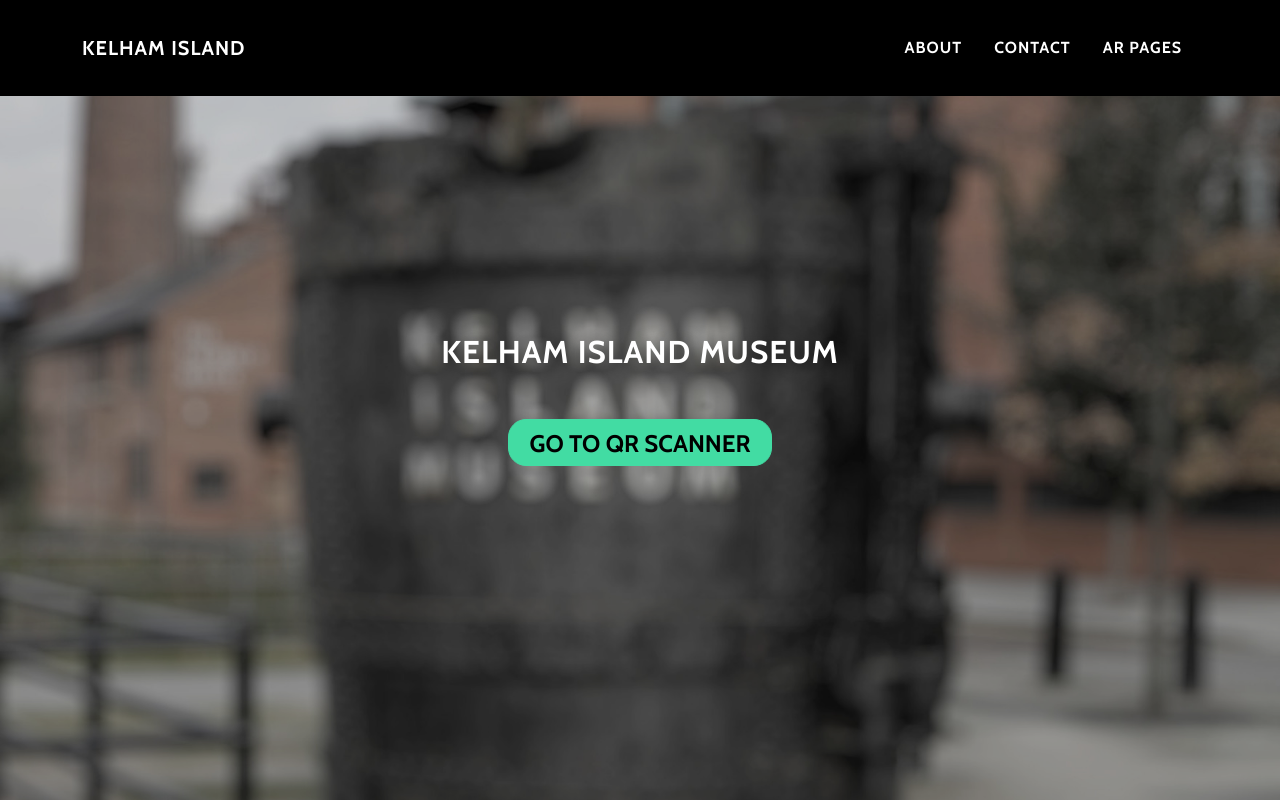
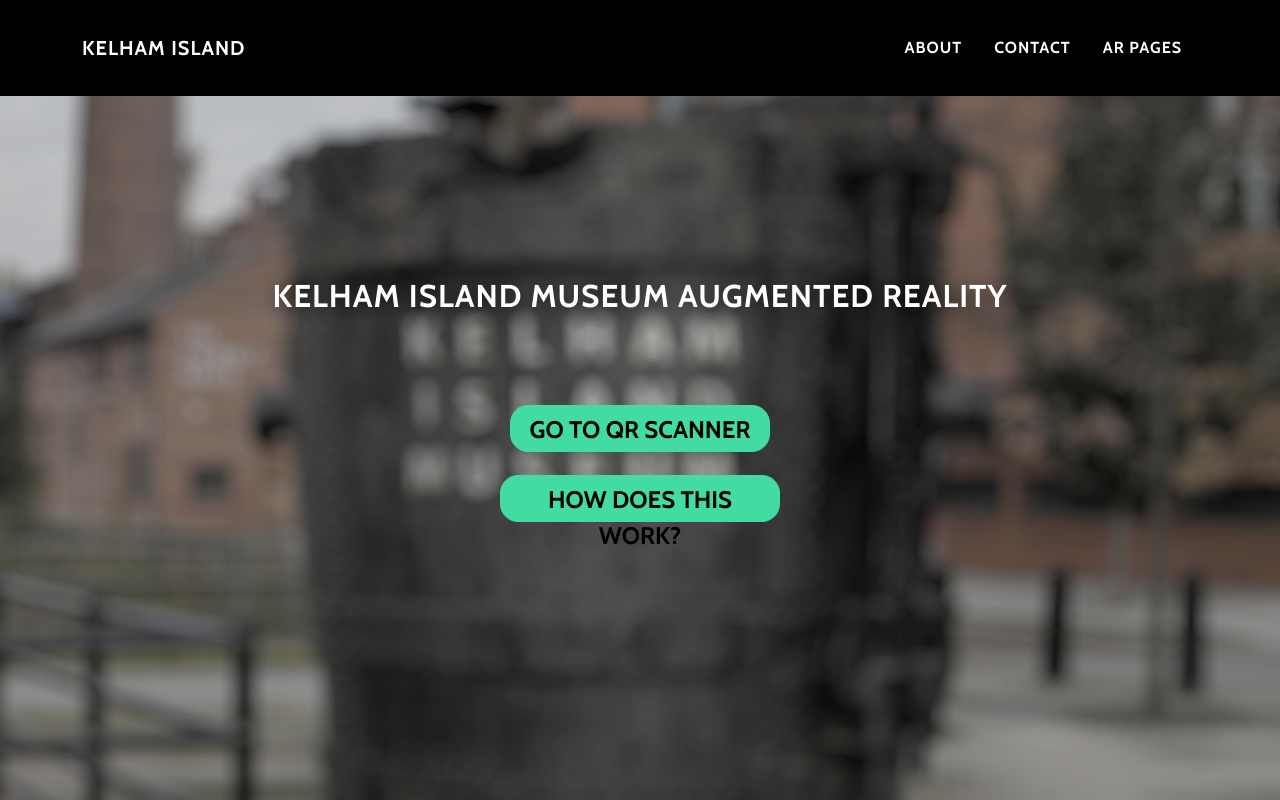
Before and after one commit to LiamD182/LJ3D.github.io, a plain HTML site: page Kelham/index.html in a window 1280 px wide. Drawn offline with nearby package versions, Linux system fonts and the light colour scheme.

Commit message:
Update index.html

```diff
--- a/Kelham/index.html
+++ b/Kelham/index.html
@@ -26,7 +26,15 @@
     </nav>
     <section class="masthead" style="transform: perspective(0px) translate(0px) rotate(0deg);background: url(&quot;assets/img/Steel-Ladle-Edited.jpg&quot;) top left / cover;height: 100vh;">
         <div class="intro-body" style="filter: blur(0px);height: 150px;width: 906px;background: rgba(0,0,0,0.22);">
-            <h1 style="font-size: 31.52px;height: 50px;background: rgba(255,255,255,0);text-shadow: 2px 2px 20px rgba(0,0,0,0.77);">Kelham Island Museum</h1><a class="btn btn-primary fs-4 text-center" role="button" style="border-radius: 18px;width: 264.5938px;height: 47px;" href="../KelhamQRScanner/index.html">Go to QR scanner</a>
+            <h1 style="font-size: 31.52px;height: 72px;background: rgba(255,255,255,0);text-shadow: 2px 2px 20px rgba(0,0,0,0.77);">Kelham Island Museum augmented reality</h1>
+            <div class="container" style="margin-top: 55px;">
+                <div class="row">
+                    <div class="col-md-12" style="margin-top: 0px;"><a class="btn btn-primary fs-4 text-center" role="button" style="border-radius: 18px;width: 260px;height: 47px;" href="../KelhamQRScanner/index.html">Go to QR scanner</a></div>
+                </div>
+                <div class="row" style="margin-top: 23px;">
+                    <div class="col-md-12"><a class="btn btn-primary fs-4 text-center" role="button" style="border-radius: 18px;width: 280px;height: 47px;" href="../KelhamQRScanner/index.html">How does this work?</a></div>
+                </div>
+            </div>
         </div>
     </section>
     <script src="assets/bootstrap/js/bootstrap.min.js"></script>
```
